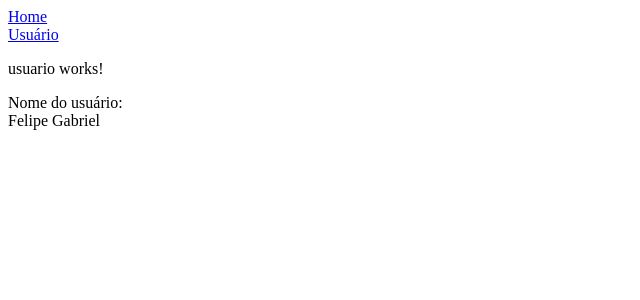
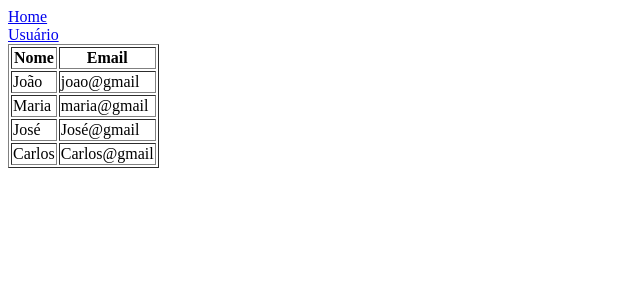
Before and after one commit to felipegabriel1942/projeto-angular-primeng, an Angular app: page /#/usuario in a window 1280 px wide. Shown: the top 300 px of the page, without its empty margins (0-640 px from the left). Built offline with nearby package versions, Linux system fonts and the light colour scheme.

Commit message:
Criando listas utilizando ngFor

```diff
--- a/src/app/usuario.service.ts
+++ b/src/app/usuario.service.ts
@@ -14,5 +14,26 @@ export class UsuarioService {
     usuario.email = "pinheiro_felipeg@yahoo.com.br"
 
     return usuario
+  }
+
+  public listaUsuario():Usuario[]{
+    return [
+      {
+      nome: "João",
+      email: "joao@gmail"
+    },
+    {
+      nome: "Maria",
+      email: "maria@gmail"
+    },
+    {
+      nome: "José",
+      email: "José@gmail"
+    }
+    ,
+    {
+      nome: "Carlos",
+      email: "Carlos@gmail"
+    }]
+  }
 }
-}
--- a/src/app/usuario/usuario.component.html
+++ b/src/app/usuario/usuario.component.html
@@ -1,10 +1,14 @@
-<p>
-  usuario works!
-</p>
-
-<div>
-  Nome do usuário:
-</div>
-<div>
-  {{usuario.nome}}
-</div>
+<table border="1">
+  <tr>
+    <th>Nome</th>
+    <th>Email</th>
+  </tr>
+  <tr *ngFor="let usuario of usuarios;">
+    <td>
+      {{usuario.nome}}
+    </td>
+    <td>
+      {{usuario.email}}
+    </td>
+  </tr>
+</table>
--- a/src/app/usuario/usuario.component.ts
+++ b/src/app/usuario/usuario.component.ts
@@ -9,12 +9,12 @@ import { UsuarioService } from '../usuario.service';
 })
 export class UsuarioComponent implements OnInit {
 
+  public usuarios:Usuario[] = []
 
-  public usuario:Usuario
   constructor(private usuarioService:UsuarioService) { }
 
   ngOnInit() {
-    this.usuario = this.usuarioService.getUsuario();
+    this.usuarios = this.usuarioService.listaUsuario()
   }
 
 }
```
